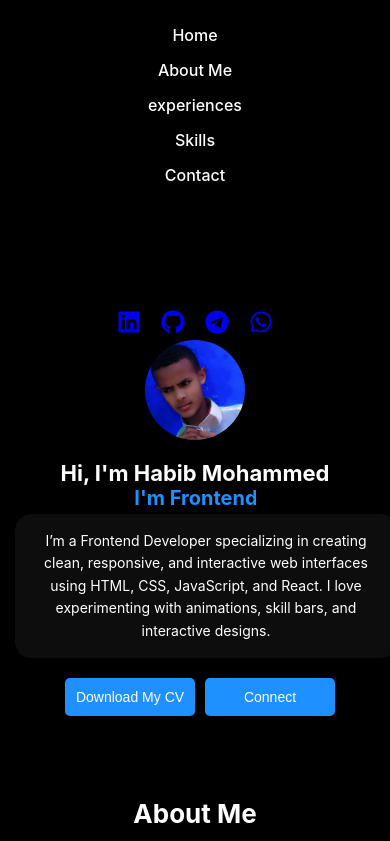
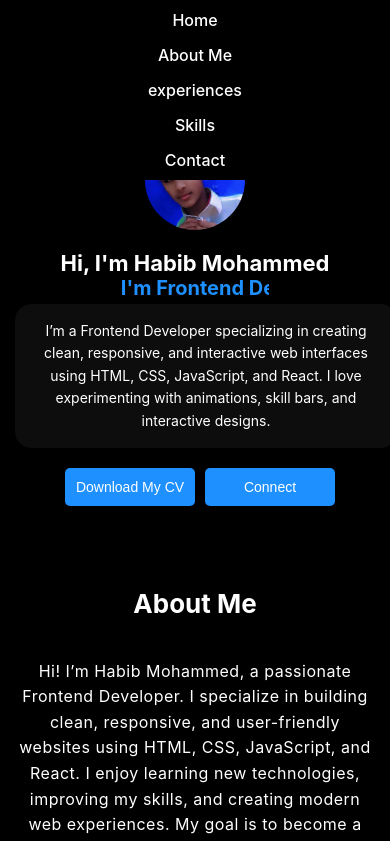
Before and after one commit to habib-dev7904/Portfolio, a React (Create React App) app: page / in a window 390 px wide. Shown: the top 841 px of the page. Built offline with nearby package versions, Linux system fonts and the light colour scheme.

Commit message:
Fix mobile navbar and profile image overlap

```diff
--- a/src/components/Nav.css
+++ b/src/components/Nav.css
@@ -79,29 +79,33 @@ nav {
 /* Mobile Navbar Fix */
 @media (max-width: 768px) {
 
+  /* Navbar fixed at top */
   nav {
-    position: relative; /* ensure it flows normally */
+    position: fixed;   /* FIXED so it stays on top */
+    top: 0;
+    left: 0;
+    width: 100%;
+    background-color: black;
     padding: 10px 0;
-    z-index: 10; /* optional if you still want it above other elements */
+    z-index: 1000;     /* above all content */
   }
 
+  /* Navbar menu stacked vertically */
   .nav-menu {
-    flex-direction: column; /* vertical stack */
+    flex-direction: column;
     gap: 15px;
-    background-color: black;
-    padding: 15px 0;
     align-items: center;
-  }
-
-  /* Make sure the home section has space for navbar */
-  .home {
-    padding-top: 80px; /* adjust this to navbar height */
-    flex-direction: column;
-    text-align: center;
   }
 
   .nav-menu li a {
     font-size: 1rem;
     padding: 10px 20px;
   }
+
+  /* Push content below navbar */
+  .home {
+    padding-top: 80px;  /* equal to navbar height */
+    flex-direction: column;
+    text-align: center;
+  }
 }
```
